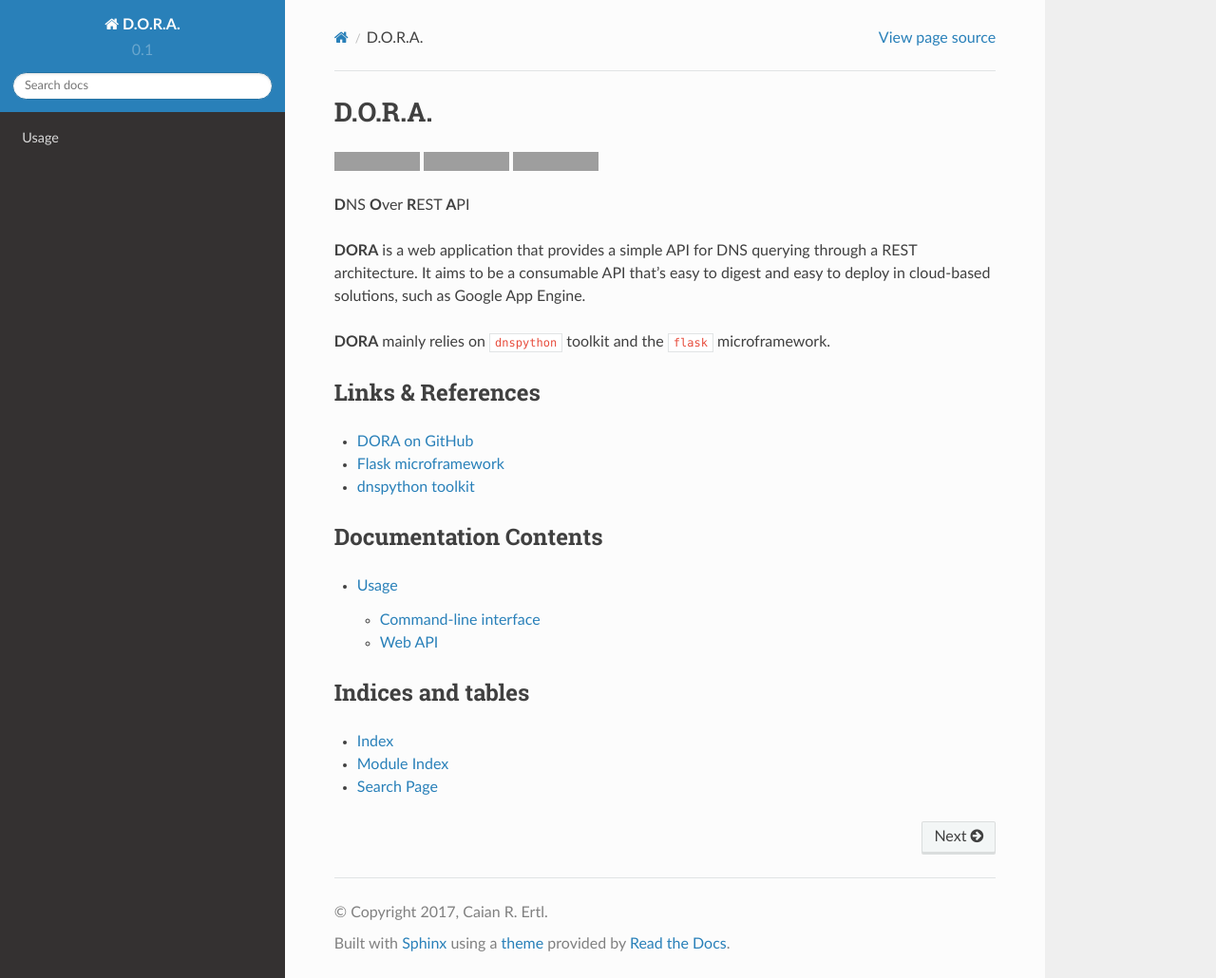
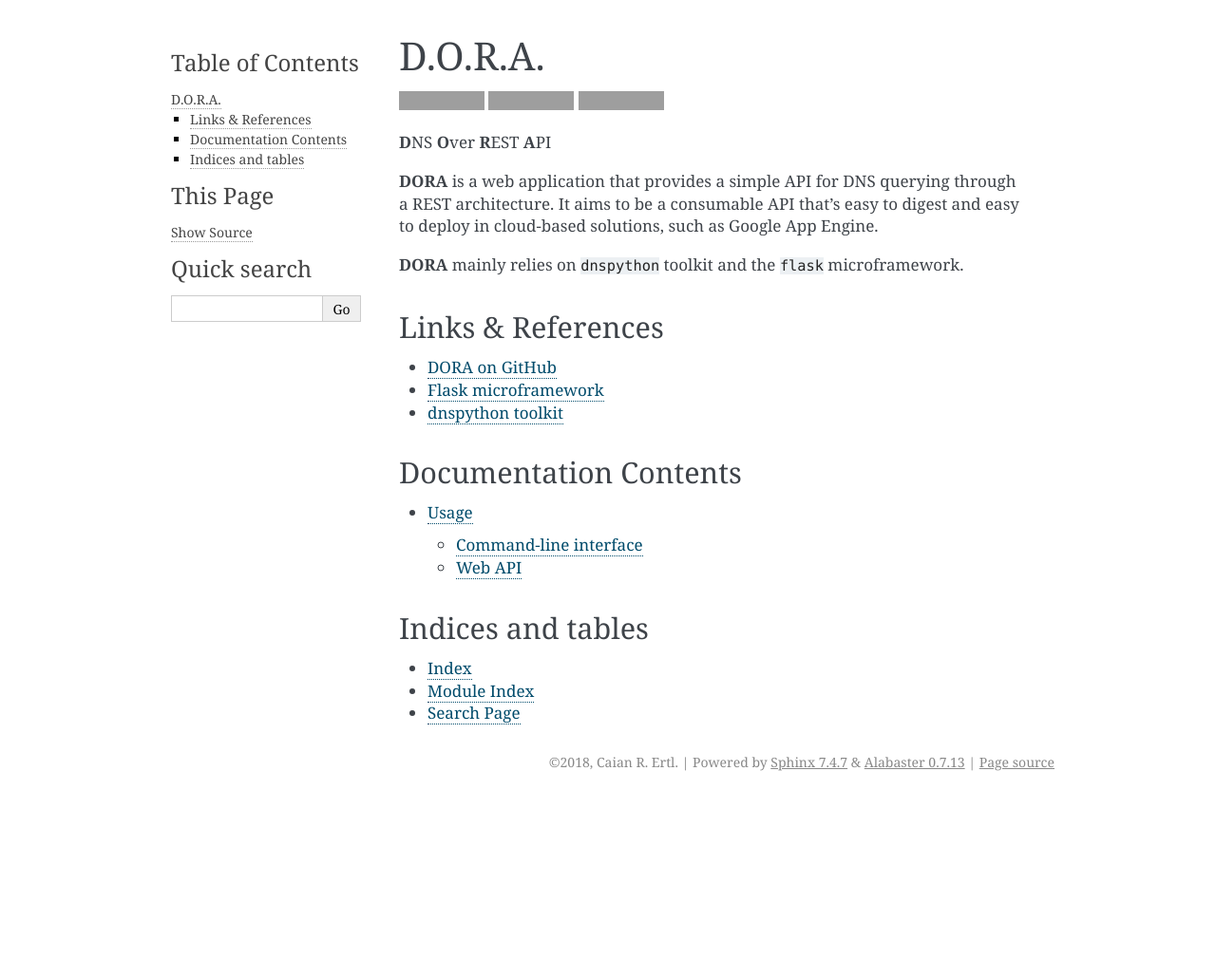
Before and after one commit to e-graveyard/dora, a Sphinx documentation site: the page built from docs/index.rst, in a window 1280 px wide and 1030 px high. Shown: the whole window at 95% size. Built offline with Sphinx 7.4.7, drawn with Linux system fonts in a browser that asks for light colours; some of the changed lines change nothing that is shown; grey boxes are pictures that could not be loaded.

Commit message:
chore(docs): restart

```diff
--- a/docs/conf.py
+++ b/docs/conf.py
@@ -1,17 +1,12 @@
-#!/usr/bin/env python3
 # -*- coding: utf-8 -*-
 #
-# D.O.R.A. documentation build configuration file, created by
-# sphinx-quickstart on Fri Nov 10 21:10:19 2017.
+# Configuration file for the Sphinx documentation builder.
 #
-# This file is execfile()d with the current directory set to its
-# containing dir.
-#
-# Note that not all possible configuration values are present in this
-# autogenerated file.
-#
-# All configuration values have a default; values that are commented out
-# serve to show the default.
+# This file does only contain a selection of the most common options. For a
+# full list see the documentation:
+# http://www.sphinx-doc.org/en/master/config
+
+# -- Path setup --------------------------------------------------------------
 
 # If extensions (or modules to document with autodoc) are in another directory,
 # add these directories to sys.path here. If the directory is relative to the
@@ -22,7 +17,19 @@
 # sys.path.insert(0, os.path.abspath('.'))
 
 
-# -- General configuration ------------------------------------------------
+# -- Project information -----------------------------------------------------
+
+project = 'DORA'
+copyright = '2018, Caian R. Ertl'
+author = 'Caian R. Ertl'
+
+# The short X.Y version
+version = ''
+# The full version, including alpha/beta/rc tags
+release = ''
+
+
+# -- General configuration ---------------------------------------------------
 
 # If your documentation needs a minimal Sphinx version, state it here.
 #
@@ -31,14 +38,14 @@
 # Add any Sphinx extension module names here, as strings. They can be
 # extensions coming with Sphinx (named 'sphinx.ext.*') or your custom
 # ones.
-extensions = ['sphinx.ext.autodoc',
-    'sphinx.ext.doctest',
+extensions = [
+    'sphinx.ext.autodoc',
     'sphinx.ext.todo',
     'sphinx.ext.coverage',
-    'sphinx.ext.viewcode']
+]
 
 # Add any paths that contain templates here, relative to this directory.
-templates_path = ['ntemplates']
+templates_path = ['_templates']
 
 # The suffix(es) of source filenames.
 # You can specify multiple suffix as a list of string:
@@ -49,20 +56,6 @@
 # The master toctree document.
 master_doc = 'index'
 
-# General information about the project.
-project = 'D.O.R.A.'
-copyright = '2017, Caian R. Ertl'
-author = 'Caian R. Ertl'
-
-# The version info for the project you're documenting, acts as replacement for
-# |version| and |release|, also used in various other places throughout the
-# built documents.
-#
-# The short X.Y version.
-version = '0.1'
-# The full version, including alpha/beta/rc tags.
-release = '0.1'
-
 # The language for content autogenerated by Sphinx. Refer to documentation
 # for a list of supported languages.
 #
@@ -72,23 +65,19 @@
 
 # List of patterns, relative to source directory, that match files and
 # directories to ignore when looking for source files.
-# This patterns also effect to html_static_path and html_extra_path
-exclude_patterns = []
+# This pattern also affects html_static_path and html_extra_path .
+exclude_patterns = ['_build', 'Thumbs.db', '.DS_Store']
 
 # The name of the Pygments (syntax highlighting) style to use.
 pygments_style = 'sphinx'
 
-# If true, `todo` and `todoList` produce output, else they produce nothing.
-todo_include_todos = True
 
-
-# -- Options for HTML output ----------------------------------------------
+# -- Options for HTML output -------------------------------------------------
 
 # The theme to use for HTML and HTML Help pages.  See the documentation for
 # a list of builtin themes.
 #
-html_theme = 'sphinx_rtd_theme'
-html_theme_path = ["_themes", ]
+html_theme = 'alabaster'
 
 # Theme options are theme-specific and customize the look and feel of a theme
 # further.  For a list of options available for each theme, see the
@@ -99,28 +88,26 @@
 # Add any paths that contain custom static files (such as style sheets) here,
 # relative to this directory. They are copied after the builtin static files,
 # so a file named "default.css" will overwrite the builtin "default.css".
-html_static_path = ['nstatic']
+html_static_path = ['_static']
 
 # Custom sidebar templates, must be a dictionary that maps document names
 # to template names.
 #
-# This is required for the alabaster theme
-# refs: http://alabaster.readthedocs.io/en/latest/installation.html#sidebars
-html_sidebars = {
-    '**': [
-        'relations.html',  # needs 'show_related': True theme option to display
-        'searchbox.html',
-    ]
-}
+# The default sidebars (for documents that don't match any pattern) are
+# defined by theme itself.  Builtin themes are using these templates by
+# default: ``['localtoc.html', 'relations.html', 'sourcelink.html',
+# 'searchbox.html']``.
+#
+# html_sidebars = {}
 
 
-# -- Options for HTMLHelp output ------------------------------------------
+# -- Options for HTMLHelp output ---------------------------------------------
 
 # Output file base name for HTML help builder.
 htmlhelp_basename = 'DORAdoc'
 
 
-# -- Options for LaTeX output ---------------------------------------------
+# -- Options for LaTeX output ------------------------------------------------
 
 latex_elements = {
     # The paper size ('letterpaper' or 'a4paper').
@@ -144,28 +131,36 @@
 # (source start file, target name, title,
 #  author, documentclass [howto, manual, or own class]).
 latex_documents = [
-    (master_doc, 'DORA.tex', 'D.O.R.A. Documentation',
+    (master_doc, 'DORA.tex', 'DORA Documentation',
      'Caian R. Ertl', 'manual'),
 ]
 
 
-# -- Options for manual page output ---------------------------------------
+# -- Options for manual page output ------------------------------------------
 
 # One entry per manual page. List of tuples
 # (source start file, name, description, authors, manual section).
 man_pages = [
-    (master_doc, 'dora', 'D.O.R.A. Documentation',
+    (master_doc, 'dora', 'DORA Documentation',
      [author], 1)
 ]
 
 
-# -- Options for Texinfo output -------------------------------------------
+# -- Options for Texinfo output ----------------------------------------------
 
 # Grouping the document tree into Texinfo files. List of tuples
 # (source start file, target name, title, author,
 #  dir menu entry, description, category)
 texinfo_documents = [
-    (master_doc, 'DORA', 'D.O.R.A. Documentation',
+    (master_doc, 'DORA', 'DORA Documentation',
      author, 'DORA', 'One line description of project.',
      'Miscellaneous'),
 ]
+
+
+# -- Extension configuration -------------------------------------------------
+
+# -- Options for todo extension ----------------------------------------------
+
+# If true, `todo` and `todoList` produce output, else they produce nothing.
+todo_include_todos = True
```
Also changed, not shown: 2 other files.
